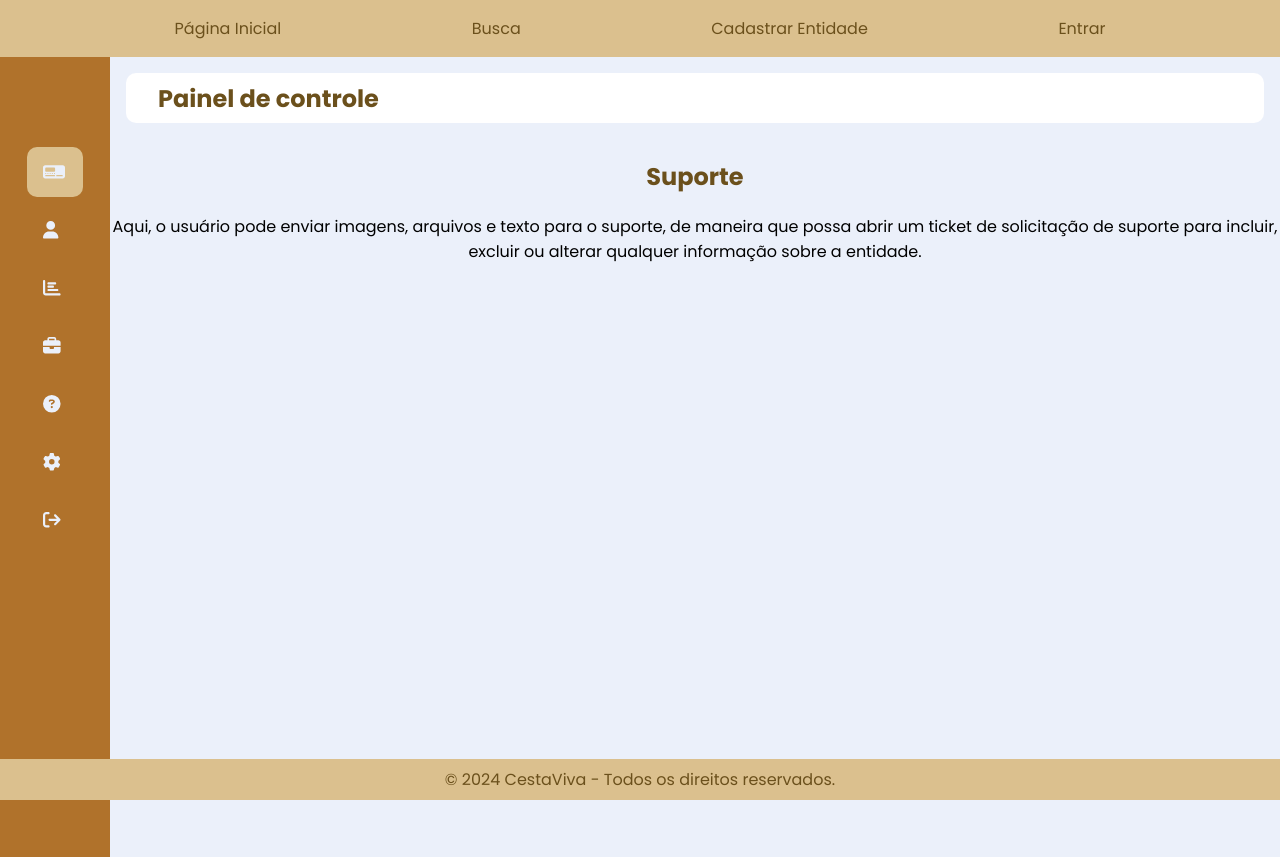
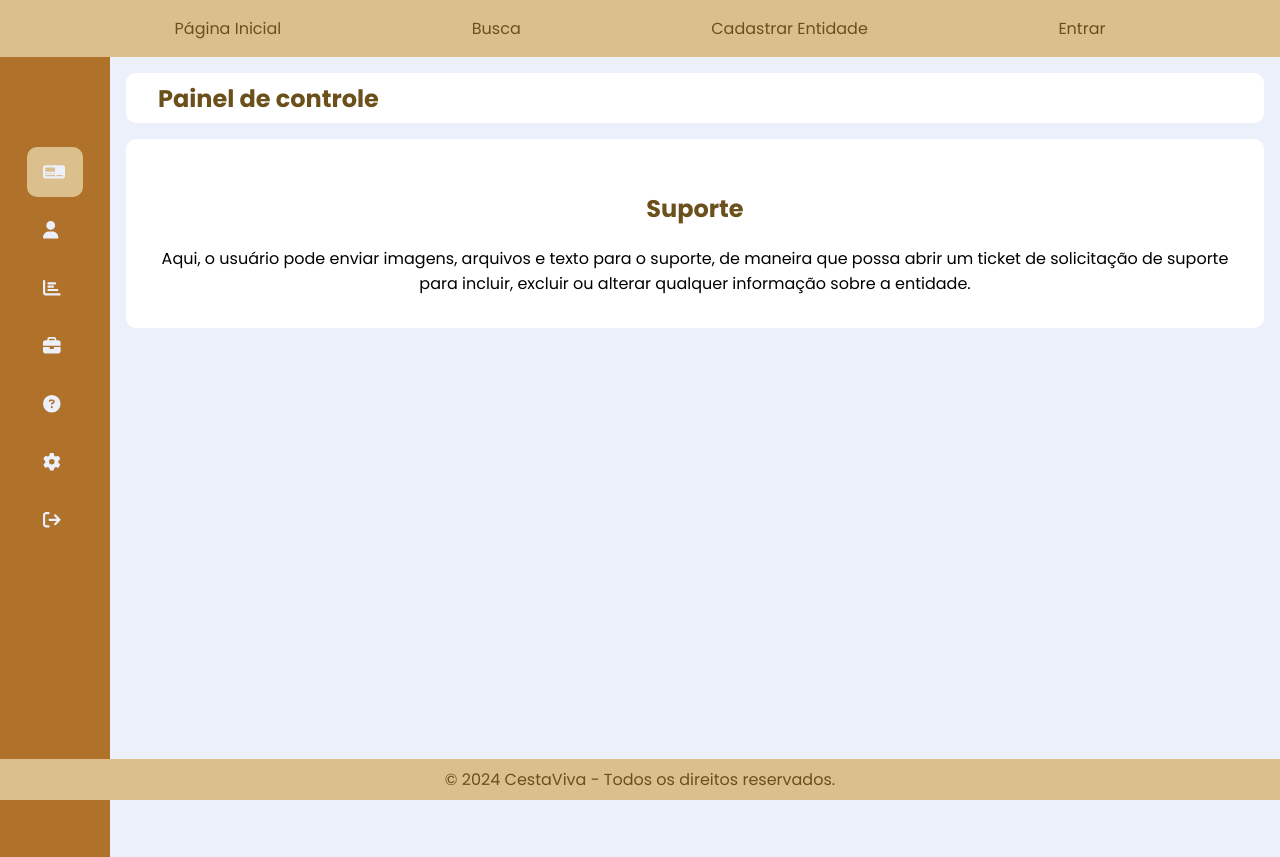
Before and after one commit to Amicuchi/CestaViva, a React (Vite) app: page /dashboard/suporte in a window 1280 px wide. Built offline with nearby package versions, Linux system fonts and the light colour scheme.

Commit message:
inclusão da classe card--container na div principal

```diff
--- a/src/components/dashboardComponents/Support.jsx
+++ b/src/components/dashboardComponents/Support.jsx
@@ -1,8 +1,8 @@
 export default function Support() {
     return(
-        <>
+        <div className="card--container">
             <h2>Suporte</h2>
             <p>Aqui, o usuário pode enviar imagens, arquivos e texto para o suporte, de maneira que possa abrir um ticket de solicitação de suporte para incluir, excluir ou alterar qualquer informação sobre a entidade.</p>
-        </>
+        </div>
     )
 }
```
